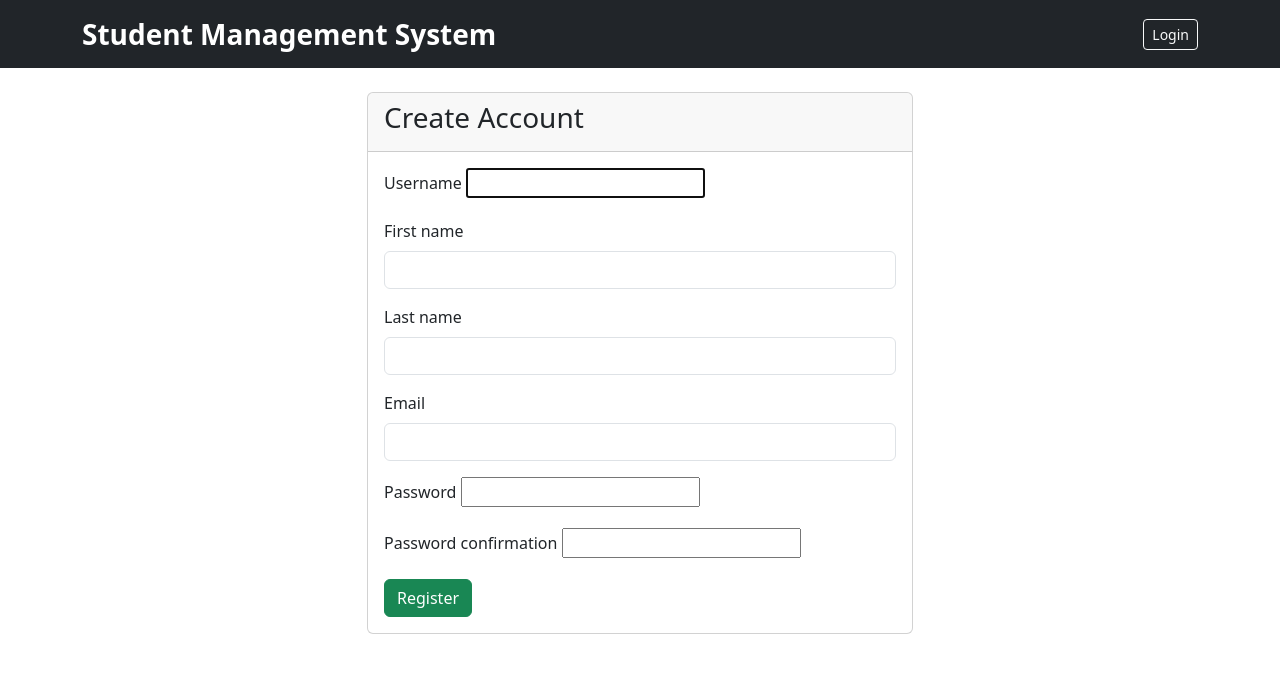
After one commit to manoharworks/StudentManagementSystem, a Django app: page /accounts/signup/ in a window 1280 px wide. The commit adds this page. Shown: the top 673 px of the page. Run offline with Django 5.2, Linux system fonts and the light colour scheme.

Commit message:
Added the signup form

```diff
--- /dev/null
+++ b/accounts/forms.py
@@ -0,0 +1,20 @@
+from django.contrib.auth.forms import UserCreationForm
+from django import forms
+from django.contrib.auth.models import User
+
+class CustomUserCreationForm(UserCreationForm):
+
+    first_name = forms.CharField(required = True, widget = forms.TextInput(attrs={"class" : "form-control"}))
+    last_name = forms.CharField(required=True, widget=forms.TextInput(attrs= {"class": "form-control"}))
+    email = forms.EmailField(required=True, widget=forms.EmailInput(attrs= {"class": "form-control"}))
+
+    class Meta(UserCreationForm.Meta):
+        model = User
+
+        fields = UserCreationForm.Meta.fields + ('first_name', 'last_name', 'email')
+
+        def __init__(self, *args, **kwargs):
+            super().__init__(*args, **kwargs)
+        # Inject Bootstrap styling into the base username field dynamically
+            if 'username' in self.fields:
+                self.fields['username'].widget.attrs.update({'class': 'form-control'})
--- a/accounts/urls.py
+++ b/accounts/urls.py
@@ -1,9 +1,11 @@
 from django.urls import path
 from django.contrib.auth import views as auth_views
+from .views import *
 
 app_name = "accounts"
 
 urlpatterns = [
     path("login/", auth_views.LoginView.as_view(template_name = "accounts/login.html"), name = "login"),
     path("logout/", auth_views.LogoutView.as_view(), name="logout"),
+    path("signup/", signup, name = "signup" ),
 ]
--- a/accounts/views.py
+++ b/accounts/views.py
@@ -35,3 +35,26 @@ def custom_login_view(request):
 
     return render(request, 'accounts/login.html', {'form': form})
 """
+
+
+from django.shortcuts import render, redirect
+from .forms import CustomUserCreationForm
+from django.contrib import messages
+
+def signup(request):
+    if request.method == "POST":
+        form = CustomUserCreationForm(request.POST)
+
+        if form.is_valid():
+            form.save()
+
+            messages.success(request, "Account created Successfully")
+
+            return redirect("accounts:login")
+
+    else:
+        form = CustomUserCreationForm()
+
+    context = {"form" : form}
+
+    return render(request, "accounts/signup.html", context )
--- /dev/null
+++ b/templates/accounts/signup.html
@@ -0,0 +1,69 @@
+{% extends "base.html" %}
+
+{% block title %}
+Register
+{% endblock %}
+
+{% block content %}
+
+<div class="row justify-content-center">
+
+<div class="col-md-6">
+
+<div class="card">
+
+<div class="card-header">
+
+<h3>Create Account</h3>
+
+</div>
+
+<div class="card-body">
+
+<form method="post">
+
+{% csrf_token %}
+
+{% for field in form %}
+
+<div class="mb-3">
+
+<label class="form-label">
+
+{{ field.label }}
+
+</label>
+
+{{ field }}
+
+{% if field.errors %}
+
+<div class="text-danger">
+
+{{ field.errors }}
+
+</div>
+
+{% endif %}
+
+</div>
+
+{% endfor %}
+
+<button class="btn btn-success">
+
+Register
+
+</button>
+
+</form>
+
+</div>
+
+</div>
+
+</div>
+
+</div>
+
+{% endblock %}
--- a/templates/base.html
+++ b/templates/base.html
@@ -15,10 +15,35 @@
 
   <body>
     <nav class="navbar navbar-expand-lg navbar-dark bg-dark">
-      <div class="container">
-        <a class="navbar-brand" href="{% url 'students:student_list' %}">
-          <h1>Student Management System</h1>
+      <div class="container d-flex justify-content-between align-items-center">
+        <a
+          class="navbar-brand fs-3 fw-bold"
+          href="{% url 'students:student_list' %}"
+        >
+          Student Management System
         </a>
+
+        <!-- Authentication Area (Moved inside the container) -->
+        <div>
+          {% if user.is_authenticated %}
+          <form
+            method="post"
+            action="{% url 'accounts:logout' %}"
+            class="d-inline"
+          >
+            {% csrf_token %}
+            <button type="submit" class="btn btn-outline-danger btn-sm">
+              Logout
+            </button>
+          </form>
+          {% else %}
+          <a
+            href="{% url 'accounts:login' %}"
+            class="btn btn-outline-light btn-sm"
+            >Login</a
+          >
+          {% endif %}
+        </div>
       </div>
     </nav>
 
```
